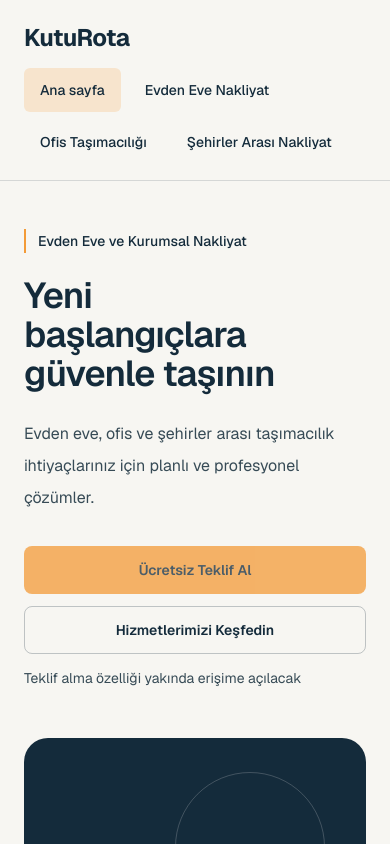
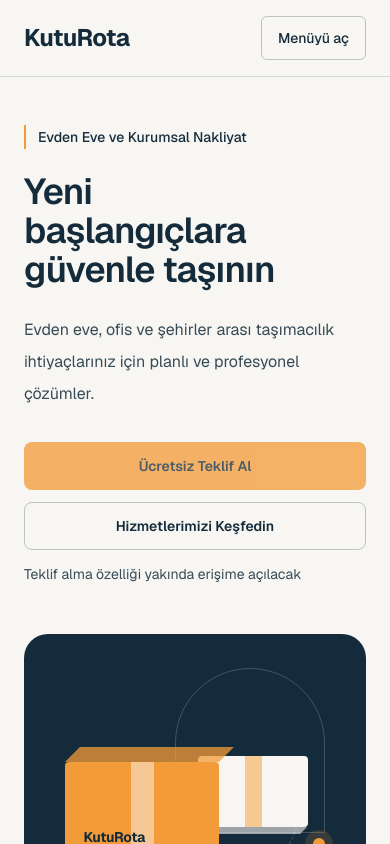
Before and after one commit to onurerkoc-dev/kuturota-web, a Next.js app: page / in a window 390 px wide. Shown: the top 844 px of the page. Built offline with nearby package versions, Linux system fonts and the light colour scheme.

Commit message:
feat: add responsive navigation and active page states

```diff
--- a/src/components/site-header.tsx
+++ b/src/components/site-header.tsx
@@ -1,4 +1,5 @@
 import Link from "next/link";
+import { SiteNavigation } from "@/components/site-navigation";
 
 export function SiteHeader() {
   return (
@@ -11,32 +12,7 @@ export function SiteHeader() {
         >
           KutuRota
         </Link>
-        <nav aria-label="Ana navigasyon" className="flex flex-wrap gap-2">
-          <Link
-            href="/"
-            className="inline-flex min-h-11 items-center rounded-md bg-accent/20 px-4 text-sm font-medium text-primary hover:bg-accent/35"
-          >
-            Ana sayfa
-          </Link>
-          <Link
-            href="/evden-eve-nakliyat"
-            className="inline-flex min-h-11 items-center rounded-md px-4 text-sm font-medium text-primary hover:bg-primary/5"
-          >
-            Evden Eve Nakliyat
-          </Link>
-          <Link
-            href="/ofis-tasima"
-            className="inline-flex min-h-11 items-center rounded-md px-4 text-sm font-medium text-primary hover:bg-primary/5"
-          >
-            Ofis Taşımacılığı
-          </Link>
-          <Link
-            href="/sehirler-arasi-nakliyat"
-            className="inline-flex min-h-11 items-center rounded-md px-4 text-sm font-medium text-primary hover:bg-primary/5"
-          >
-            Şehirler Arası Nakliyat
-          </Link>
-        </nav>
+        <SiteNavigation />
       </div>
     </header>
   );
--- /dev/null
+++ b/src/components/site-navigation.tsx
@@ -0,0 +1,71 @@
+"use client";
+
+import Link from "next/link";
+import { usePathname } from "next/navigation";
+import { useRef, useState } from "react";
+
+const navigationLinks = [
+  { href: "/", label: "Ana sayfa" },
+  { href: "/evden-eve-nakliyat", label: "Evden Eve Nakliyat" },
+  { href: "/ofis-tasima", label: "Ofis Taşımacılığı" },
+  { href: "/sehirler-arasi-nakliyat", label: "Şehirler Arası Nakliyat" },
+];
+
+export function SiteNavigation() {
+  const pathname = usePathname();
+
+  return <NavigationMenu key={pathname} pathname={pathname} />;
+}
+
+function NavigationMenu({ pathname }: { pathname: string }) {
+  const [isOpen, setIsOpen] = useState(false);
+  const menuButtonRef = useRef<HTMLButtonElement>(null);
+
+  return (
+    <div
+      className="contents"
+      onKeyDown={(event) => {
+        if (event.key === "Escape" && isOpen) {
+          setIsOpen(false);
+          menuButtonRef.current?.focus();
+        }
+      }}
+    >
+      <button
+        ref={menuButtonRef}
+        type="button"
+        aria-expanded={isOpen}
+        aria-controls="site-navigation"
+        onClick={() => setIsOpen(!isOpen)}
+        className="inline-flex min-h-11 items-center justify-center rounded-md border border-primary/25 px-4 text-sm font-medium text-primary hover:bg-primary/5 lg:hidden"
+      >
+        {isOpen ? "Menüyü kapat" : "Menüyü aç"}
+      </button>
+
+      <nav
+        id="site-navigation"
+        aria-label="Ana navigasyon"
+        className={`${isOpen ? "block" : "hidden"} w-full border-t border-primary/15 pt-3 lg:block lg:w-auto lg:border-0 lg:pt-0`}
+      >
+        <ul role="list" className="flex flex-col gap-2 lg:flex-row">
+          {navigationLinks.map((link) => {
+            const isActive = pathname === link.href;
+
+            return (
+              <li key={link.href}>
+                <Link
+                  href={link.href}
+                  aria-current={isActive ? "page" : undefined}
+                  onClick={() => setIsOpen(false)}
+                  className={`inline-flex min-h-11 w-full items-center rounded-md px-4 text-sm font-medium text-primary ${isActive ? "bg-accent/20 hover:bg-accent/35" : "hover:bg-primary/5"}`}
+                >
+                  {link.label}
+                </Link>
+              </li>
+            );
+          })}
+        </ul>
+      </nav>
+    </div>
+  );
+}
```
